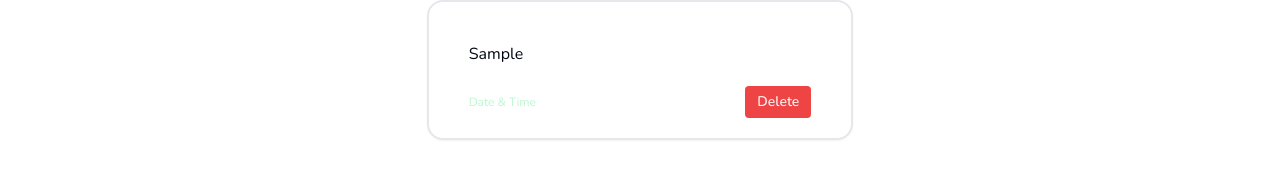
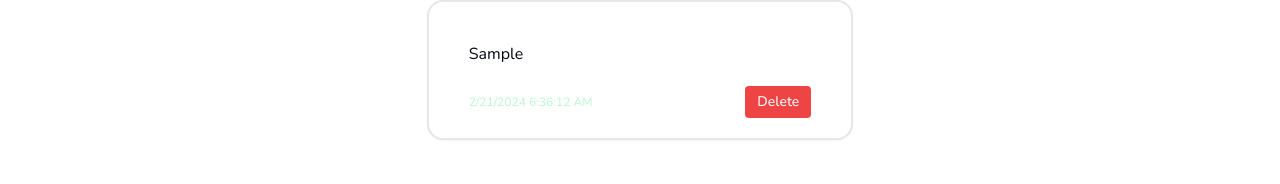
Before and after one commit to Gulshankumar03/Basic-todo, a Next.js app: page / in a window 1280 px wide. Both pictures are taken after typing "Sample" into the empty fields and a click on the button "Add". Shown: the part 304-488 px from the top of the page. Built offline with nearby package versions, Linux system fonts and the light colour scheme.

Commit message:
add date and time to tasks

```diff
--- a/app/page.tsx
+++ b/app/page.tsx
@@ -14,7 +14,9 @@ import { Button } from "@/components/ui/button";
 
 const Page = () => {
   const [currentTask, setCurrentTask] = useState("");
-  const [taskList, setTaskList] = useState<String[]>([]);
+  const [taskList, setTaskList] = useState<{ task: String; date: String }[]>(
+    []
+  );
   const [deleting, setDeleting] = useState<number | null>(null);
   const [shouldScroll, setShouldScroll] = useState(false);
 
@@ -41,7 +43,9 @@ const Page = () => {
     (event: FormEvent) => {
       event.preventDefault();
       if (currentTask.length) {
-        setTaskList([...taskList, currentTask]);
+        const currentDate = new Date();
+        const dateTimeString = `${currentDate.toLocaleDateString()} ${currentDate.toLocaleTimeString()}`;
+        setTaskList([...taskList, { task: currentTask, date: dateTimeString }]);
         toast.success("Task added successfully");
         setCurrentTask("");
         setShouldScroll(true);
@@ -101,7 +105,8 @@ const Page = () => {
           taskList.map((item, i) => (
             <RenderTasks
               key={i}
-              task={item}
+              task={item.task}
+              date={item.date}
               index={i}
               deleting={deleting}
               deleteHandler={deleteHandler}
--- a/components/shared/RenderTasks.tsx
+++ b/components/shared/RenderTasks.tsx
@@ -3,6 +3,7 @@ import { AlertDialogDemo } from "@/components/shared/Alert";
 
 interface TaskProps {
   task: String;
+  date: String;
   index: number;
   deleting: number | null;
   deleteHandler: (index: number) => void;
@@ -12,6 +13,7 @@ const RenderTasks: React.FC<TaskProps> = ({
   task,
   index,
   deleting,
+  date,
   deleteHandler,
 }) => {
   return (
@@ -23,7 +25,7 @@ const RenderTasks: React.FC<TaskProps> = ({
     >
       <h2>{task}</h2>
       <div className="flex justify-between items-center">
-        <p className="text-green-200 text-xs">Date & Time</p>
+        <p className="text-green-200 text-xs">{date}</p>
         <AlertDialogDemo onContinue={() => deleteHandler(index)} />
       </div>
     </div>
```
